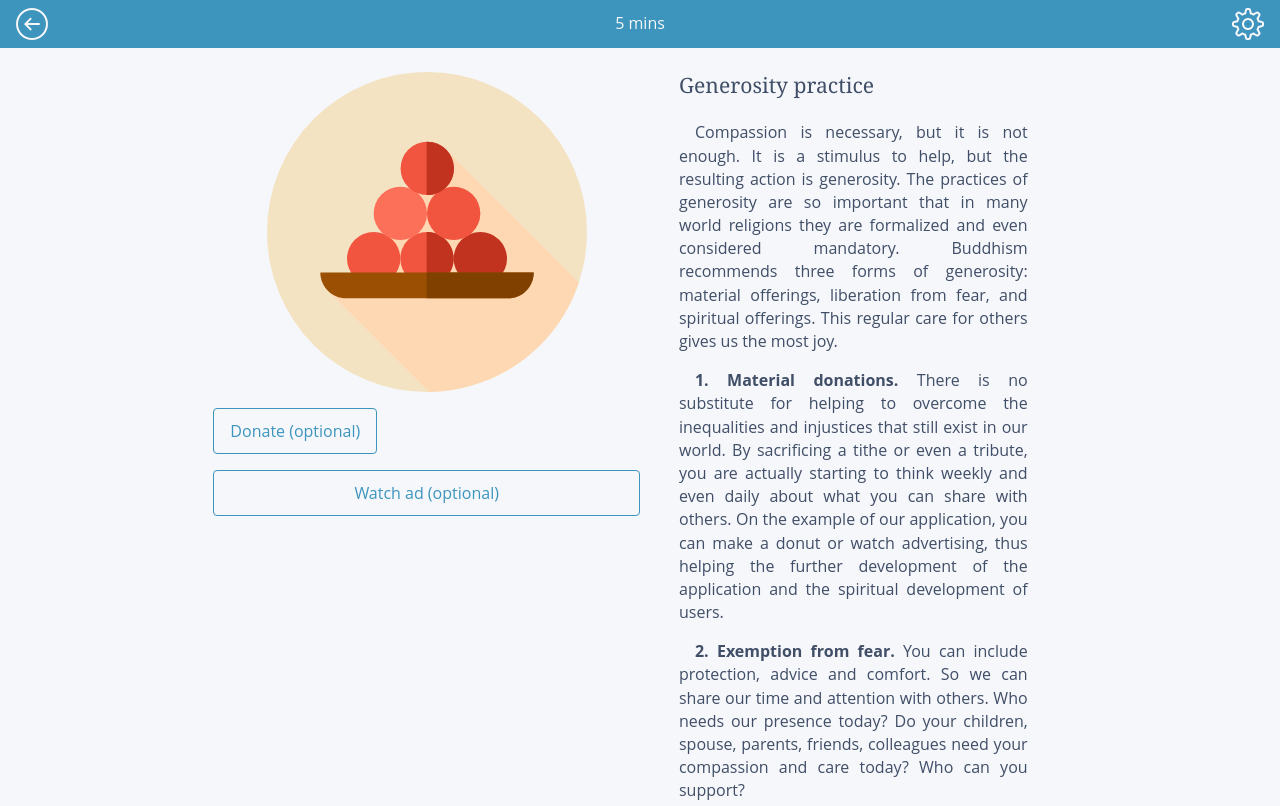
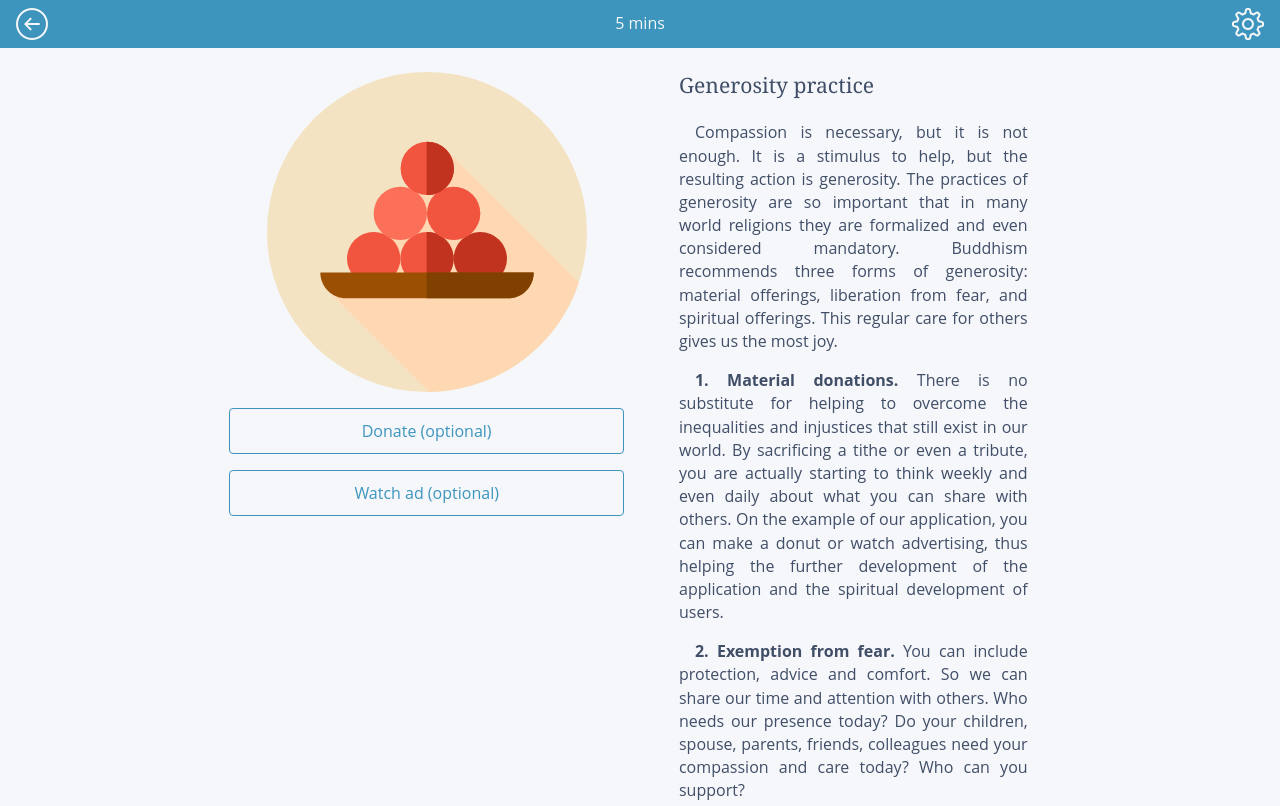
Before and after one commit to nikita-lipnyagov/enjoylife, a plain HTML site: page generosity/description.html in a window 1280 px wide. Shown: the top 806 px of the page. Drawn offline with Linux system fonts and the light colour scheme; a web font is replaced by a local one.

Commit message:
Fixed ads button display

```diff
--- a/generosity/description.html
+++ b/generosity/description.html
@@ -30,13 +30,13 @@
             <div class="col-xl-2"></div>
             <div class="col-xl-4 col-sm-6 col-12 mt-2 text-center">
                 <img class="card-img-top description-practice-image" src="../assets/images/generosity.svg" alt="Compassion practice">
-                <div class="row text-center mt-1">
-                    <a href="https://www.patreon.com/joypractices" target="_blank">
-                        <button class="btn btn-outline-primary donate-button mb-1">Donate (optional)</button>
-                    </a>
-                </div>
+                <a href="https://www.patreon.com/joypractices" target="_blank">
+                    <div class="row text-center mt-1">
+                        <button class="btn btn-outline-primary donate-button ml-1 mr-1 mb-1">Donate (optional)</button>
+                    </div>
+                </a>
                 <div class="row text-center">
-                    <button class="btn btn-outline-primary ads-button">Watch ad (optional)</button>
+                    <button class="btn btn-outline-primary ml-1 mr-1 ads-button">Watch ad (optional)</button>
                 </div>
             </div>
             <div class="col-xl-4 col-sm-6 col-12 align-self-center">
```
